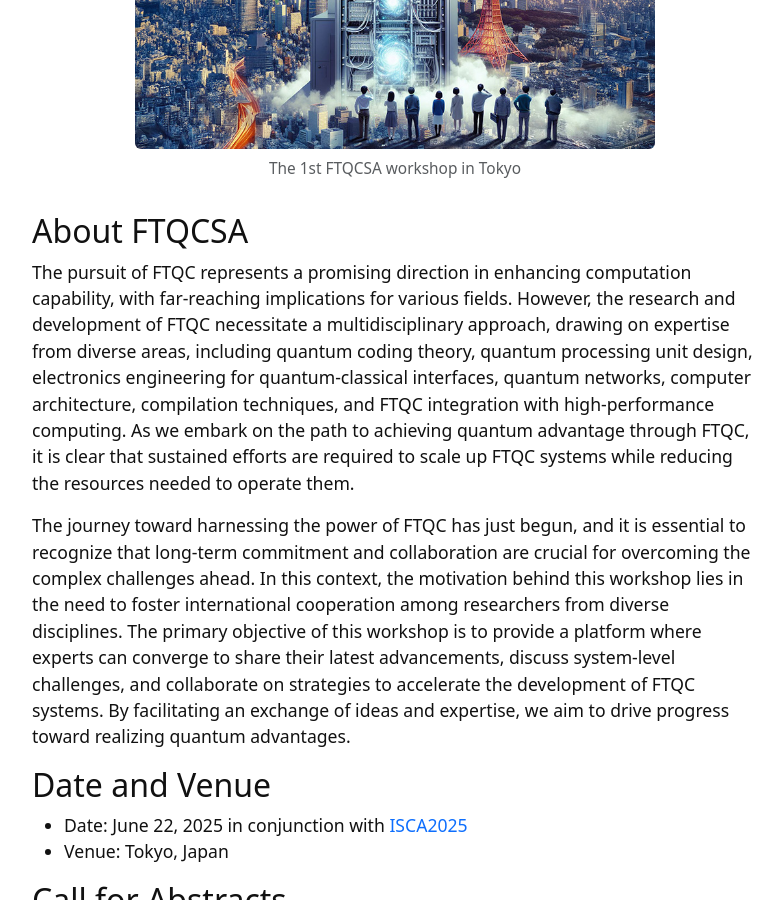
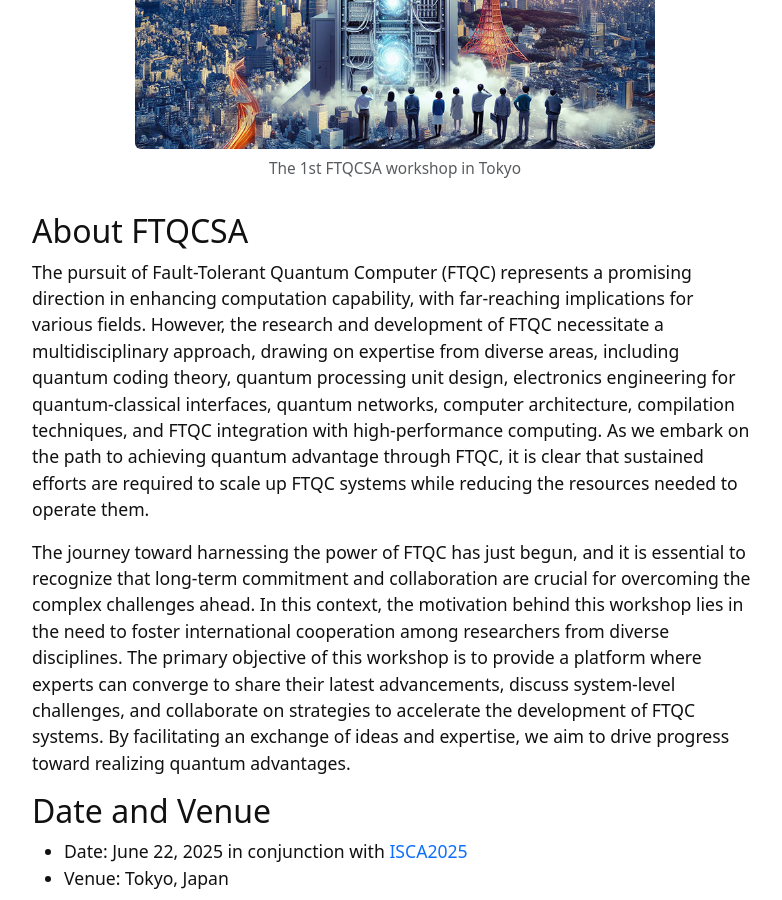
Before and after one commit to ftqcsa/ftqcsa.github.io, a Jekyll site: the page built from index.md, in a window 1280 px wide and 900 px high, scrolled down 379 px. Shown: the whole window, without its empty margins (245-1027 px from the left). Built offline with Jekyll 4.4.1, drawn with Linux system fonts in a browser that asks for light colours.

Commit message:
Update index.md

```diff
--- a/index.md
+++ b/index.md
@@ -14,7 +14,7 @@
 
 ## About FTQCSA
 
-The pursuit of FTQC represents a promising direction in enhancing computation capability, with far-reaching implications for various fields. However, the research and development of FTQC necessitate a multidisciplinary approach, drawing on expertise from diverse areas, including quantum coding theory, quantum processing unit design, electronics engineering for quantum-classical interfaces, quantum networks, computer architecture, compilation techniques, and FTQC integration with high-performance computing. As we embark on the path to achieving quantum advantage through FTQC, it is clear that sustained efforts are required to scale up FTQC systems while reducing the resources needed to operate them.
+The pursuit of Fault-Tolerant Quantum Computer (FTQC) represents a promising direction in enhancing computation capability, with far-reaching implications for various fields. However, the research and development of FTQC necessitate a multidisciplinary approach, drawing on expertise from diverse areas, including quantum coding theory, quantum processing unit design, electronics engineering for quantum-classical interfaces, quantum networks, computer architecture, compilation techniques, and FTQC integration with high-performance computing. As we embark on the path to achieving quantum advantage through FTQC, it is clear that sustained efforts are required to scale up FTQC systems while reducing the resources needed to operate them.
 
 The journey toward harnessing the power of FTQC has just begun, and it is essential to recognize that long-term commitment and collaboration are crucial for overcoming the complex challenges ahead. In this context, the motivation behind this workshop lies in the need to foster international cooperation among researchers from diverse disciplines. The primary objective of this workshop is to provide a platform where experts can converge to share their latest advancements, discuss system-level challenges, and collaborate on strategies to accelerate the development of FTQC systems. By facilitating an exchange of ideas and expertise, we aim to drive progress toward realizing quantum advantages.
 
```
